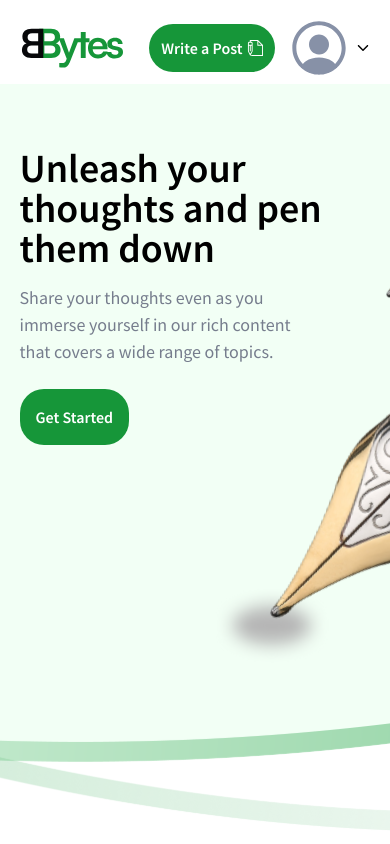
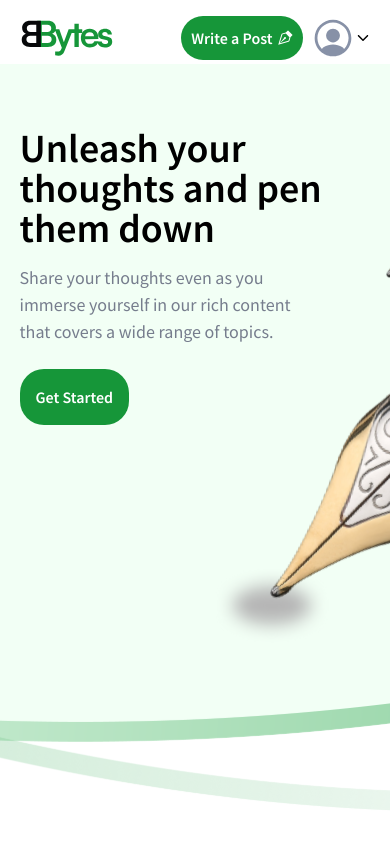
Before and after one commit to Elue-dev/BytesBlog-Client, a React (Vite) app: page / in a window 390 px wide. Shown: the top 844 px of the page. Built offline with nearby package versions, Linux system fonts and the light colour scheme.

Commit message:
feat: responsiveness for blog page and tweaking of navbar styles

```diff
--- a/src/components/button/index.tsx
+++ b/src/components/button/index.tsx
@@ -6,7 +6,7 @@ export default function Button({
   type,
   onClick,
 }: ButtonProps) {
-  const buttonClasses = `p-3 mr-2 rounded-3xl font-semibold  ${className}`;
+  const buttonClasses = `mr-2 rounded-3xl font-semibold  ${className}`;
   return (
     <button
       type={type ? type : "button"}
--- a/src/components/navbar/index.tsx
+++ b/src/components/navbar/index.tsx
@@ -3,7 +3,7 @@ import byteslogo from "@/assets/bytesLogo.svg";
 import userIcon from "@/assets/userIcon.svg";
 import Button from "../button";
 import { Link, useLocation } from "react-router-dom";
-import { TfiWrite } from "react-icons/tfi";
+import { BsVectorPen } from "react-icons/bs";
 import { IoIosArrowDown } from "react-icons/io";
 
 export default function Navbar() {
@@ -17,18 +17,19 @@ export default function Navbar() {
     <section className={styles.navbar}>
       <div className="mt-4 flex items-center justify-between">
         <Link to="/">
-          <img src={byteslogo} alt="BytesBlog Logo" />
+          <img src={byteslogo} alt="BytesBlog Logo" className="h-9 sm:h-auto" />
         </Link>
         <div>
           {user ? (
-            <div className="flex items-center justify-start gap-1">
+            <div className="flex items-center justify-start gap-0 sm:gap-1">
               <Link to="/blog/write">
-                <Button className="flex items-center justify-start gap-1 bg-primaryColor text-white">
-                  Write a Post <TfiWrite />
+                <Button className="flex items-center justify-start gap-1 whitespace-nowrap bg-primaryColor p-2.5 text-white sm:p-3">
+                  Write a Post
+                  <BsVectorPen />
                 </Button>
               </Link>
-              <div className="flex cursor-pointer items-center justify-start gap-1">
-                <img src={userIcon} alt="user" />
+              <div className="flex cursor-pointer items-center justify-start gap-0 sm:gap-1">
+                <img src={userIcon} alt="user" className="h-11 sm:h-14" />
                 <IoIosArrowDown />
               </div>
             </div>
```
